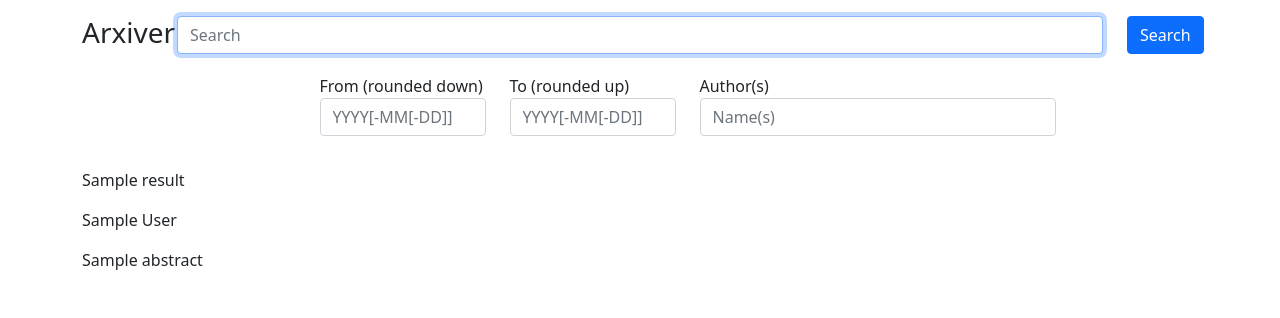
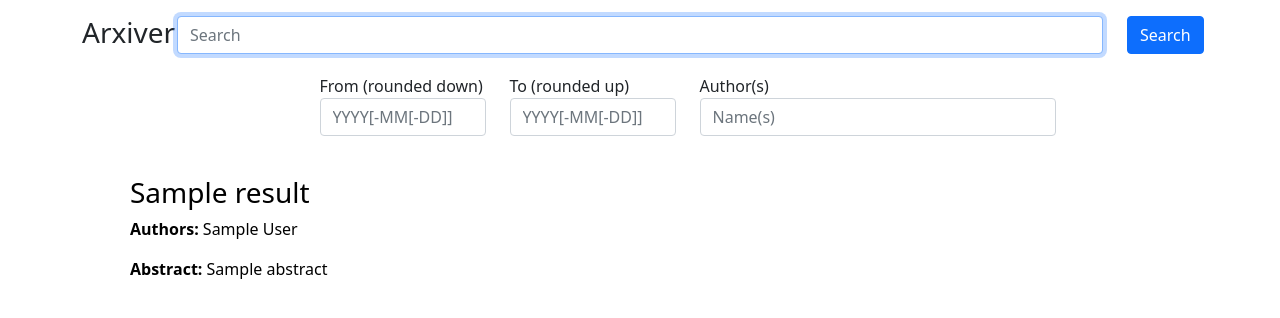
Before and after one commit to GavinPHR/arxiver, a Flask app: template templates/results.html in a window 1280 px wide. Shown: the top 318 px of the page. Run offline with Flask 2, Linux system fonts and the light colour scheme; the template is opened without the code that fills it: most values are stand-ins (such as "Sample title", 1, 10 or a date in 2020); some libraries are stand-ins or nearby versions.

Commit message:
added linking and more styling to results; awaiting integration

```diff
--- a/templates/base.html
+++ b/templates/base.html
@@ -11,6 +11,8 @@
     <!-- fa -->
     <script src="https://kit.fontawesome.com/6e9b89a87c.js" crossorigin="anonymous"></script>
     <title>Arxiver</title>
+
+    {% block style %}{% endblock %}
   </head>
   <body>
 
--- a/templates/results.html
+++ b/templates/results.html
@@ -1,12 +1,36 @@
 {% extends 'base.html' %}
+
+{% block style %}
+<style type="text/css">
+  #hover-change:hover {
+    background-color: rgba(0, 123, 255, 0.1);
+    border-radius: 20px;
+  }
+  a {
+    color: #000;
+    text-decoration: none;
+  }
+  a:hover {
+    color: #000;
+    text-decoration: none;
+  }
+</style>
+{% endblock %}
 
 {% block content %}
 
+
 <div class="container">
   {% for result in results %}
-  	<p>{{result['title']}}</p>
-  	<p>{{result['authors']}}</p>
-  	<p>{{result['abstract']}}</p>
+  <a href="{{result['link']}}">
+  <div id="hover-change">
+    <div class="px-5 py-2">
+  	<h3>{{result['title']}}</h3>
+  	<p><b>Authors:</b> {{result['authors']}}</p>
+  	<p><b>Abstract:</b> {{result['abstract']}}</p>
+    </div>
+  </div>
+  </a>
   {% endfor %}
 </div>
 
```
